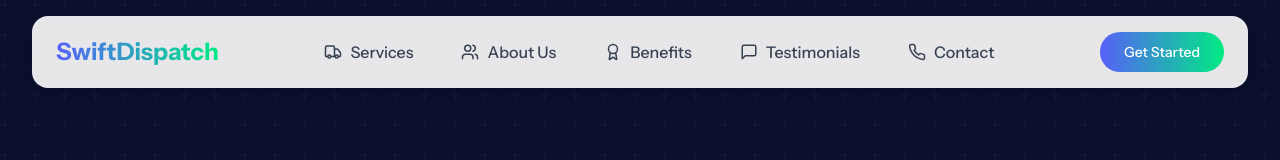
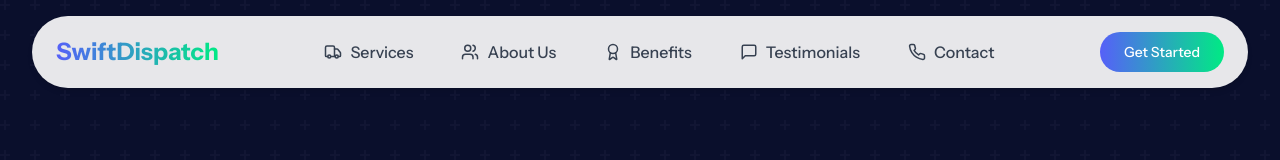
Before and after one commit to RicardoBNDV/swift-vehicle-dispatch, a React (Vite) app: page / in a window 1280 px wide. Shown: the top 160 px of the page. Built offline with nearby package versions, Linux system fonts and the light colour scheme.

Commit message:
Fix: Make buttons more rounded
Make the buttons have a border radius of 50px.

```diff
--- a/src/components/Navbar.tsx
+++ b/src/components/Navbar.tsx
@@ -25,7 +25,7 @@ const Navbar = () => {
     <header className="fixed w-full z-50 px-4 sm:px-6 lg:px-8 py-4">
       <nav
         className={cn(
-          "flex items-center justify-between mx-auto max-w-7xl rounded-2xl transition-all duration-300",
+          "flex items-center justify-between mx-auto max-w-7xl rounded-[50px] transition-all duration-300",
           isScrolled
             ? "bg-white shadow-lg py-3 px-6"
             : "bg-white/90 backdrop-blur-sm shadow-md py-4 px-6"
@@ -71,7 +71,7 @@ const Navbar = () => {
       {/* Mobile Menu */}
       {isOpen && (
         <div className="md:hidden">
-          <div className="mt-2 rounded-2xl bg-white shadow-lg animate-fade-in p-4 mx-auto max-w-7xl">
+          <div className="mt-2 rounded-[50px] bg-white shadow-lg animate-fade-in p-4 mx-auto max-w-7xl">
             <div className="flex flex-col py-2 space-y-2">
               <MobileNavItem title="Services" href="#services" icon={<Truck size={18} />} setIsOpen={setIsOpen} />
               <MobileNavItem title="About Us" href="#about" icon={<Users size={18} />} setIsOpen={setIsOpen} />
```
